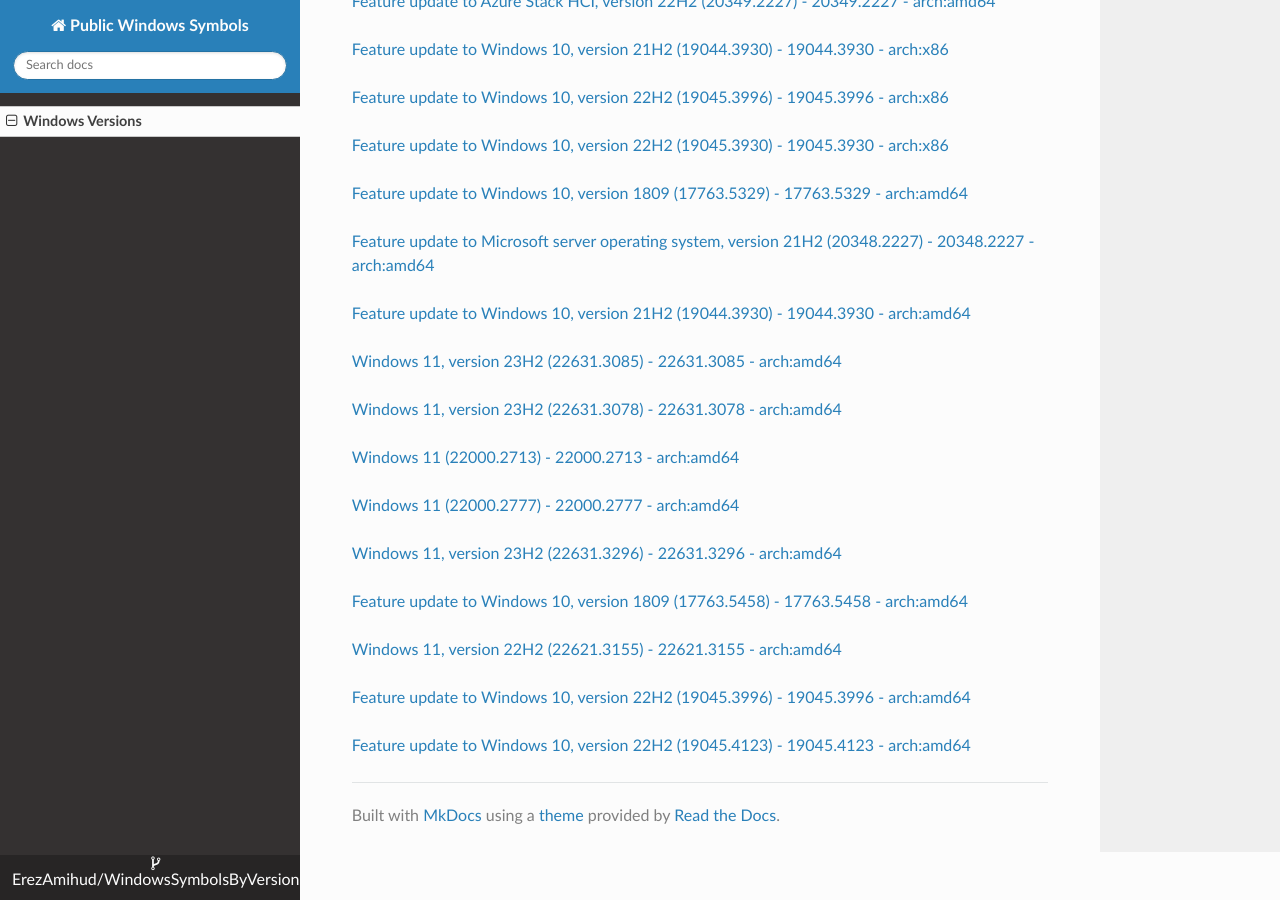
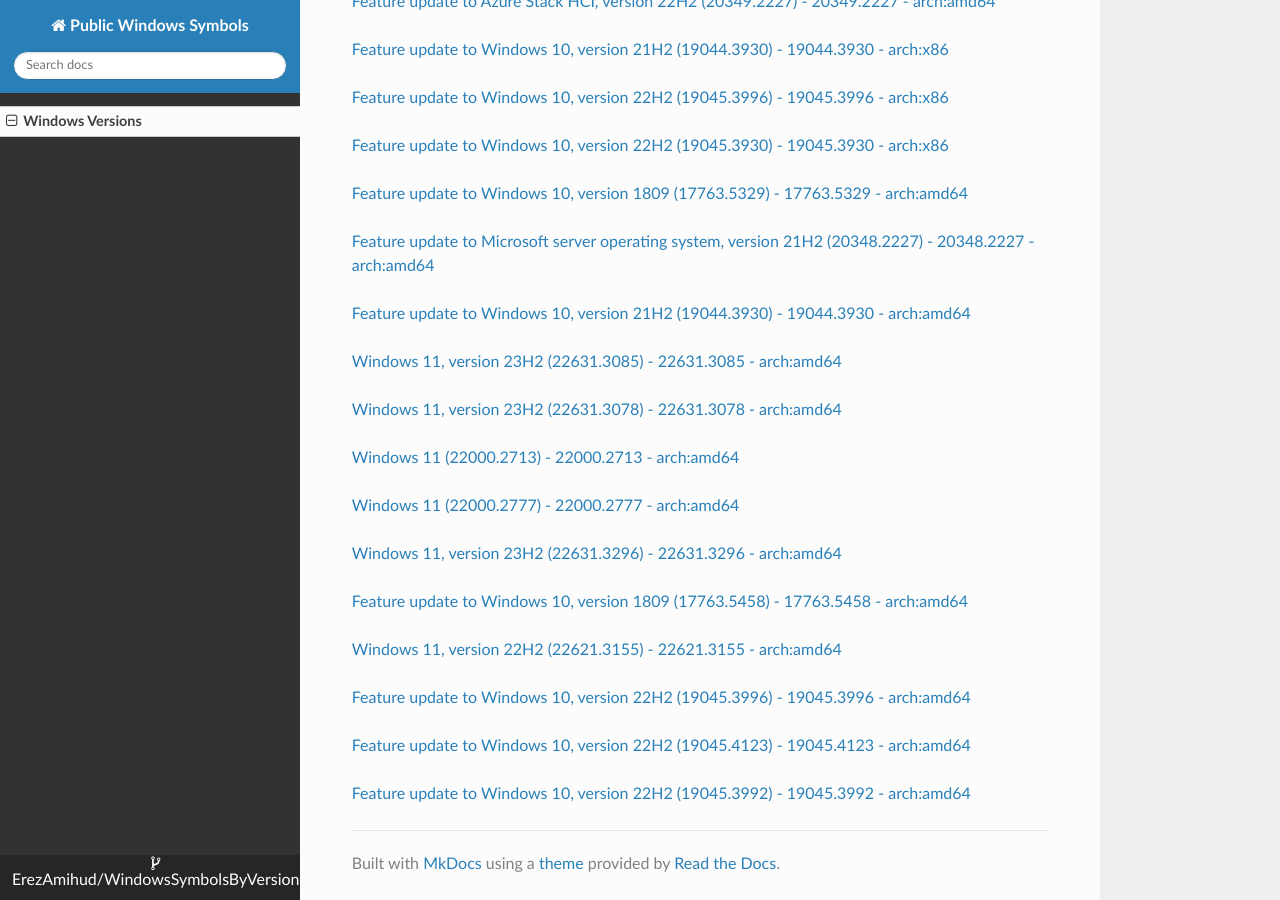
Before and after one commit to ErezAmihud/WindowsSymbolsByVersion, an MkDocs documentation site: the page built from docs/index.md, in a window 1280 px wide and 900 px high, scrolled down 18701 px. Built offline with MkDocs 1.6.1, drawn with Linux system fonts in a browser that asks for light colours; nearby versions of some CDN libraries.

Commit message:
Automated commit, add manifest for 8ed7ea8d-2c38-4ce5-a1ea-ab786275ce06

```diff
--- a/docs/index.md
+++ b/docs/index.md
@@ -1030,3 +1030,6 @@
 
 
 [Feature update to Windows 10, version 22H2 (19045.4123) - 19045.4123 - arch:amd64](https://github.com/ErezAmihud/WindowsSymbolsByVersion/blob/main/manifests/1f35ee93-65fe-42d6-a62a-40cbb49364b2.manifest)
+
+
+[Feature update to Windows 10, version 22H2 (19045.3992) - 19045.3992 - arch:amd64](https://github.com/ErezAmihud/WindowsSymbolsByVersion/blob/main/manifests/8ed7ea8d-2c38-4ce5-a1ea-ab786275ce06.manifest)
```
Also changed, not shown: process_builds.json (+1 -1 lines), 1 other file.
